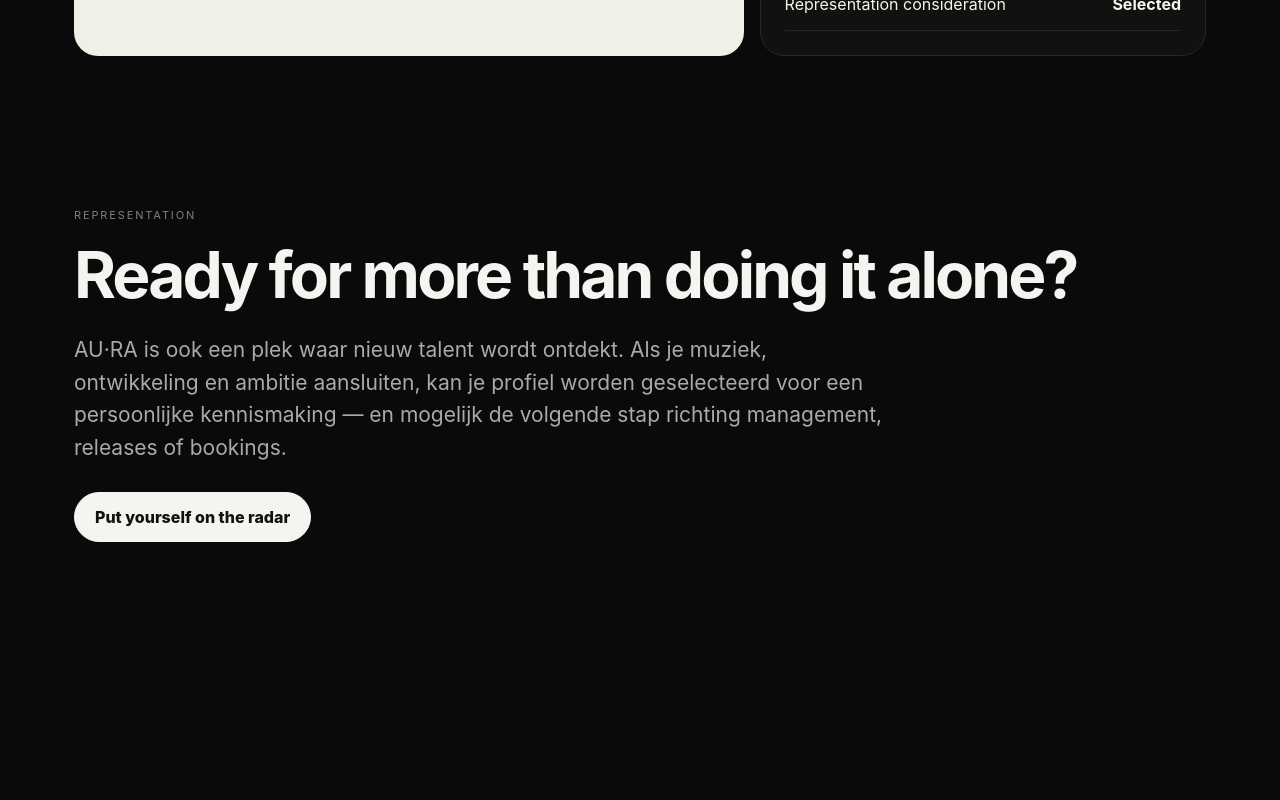
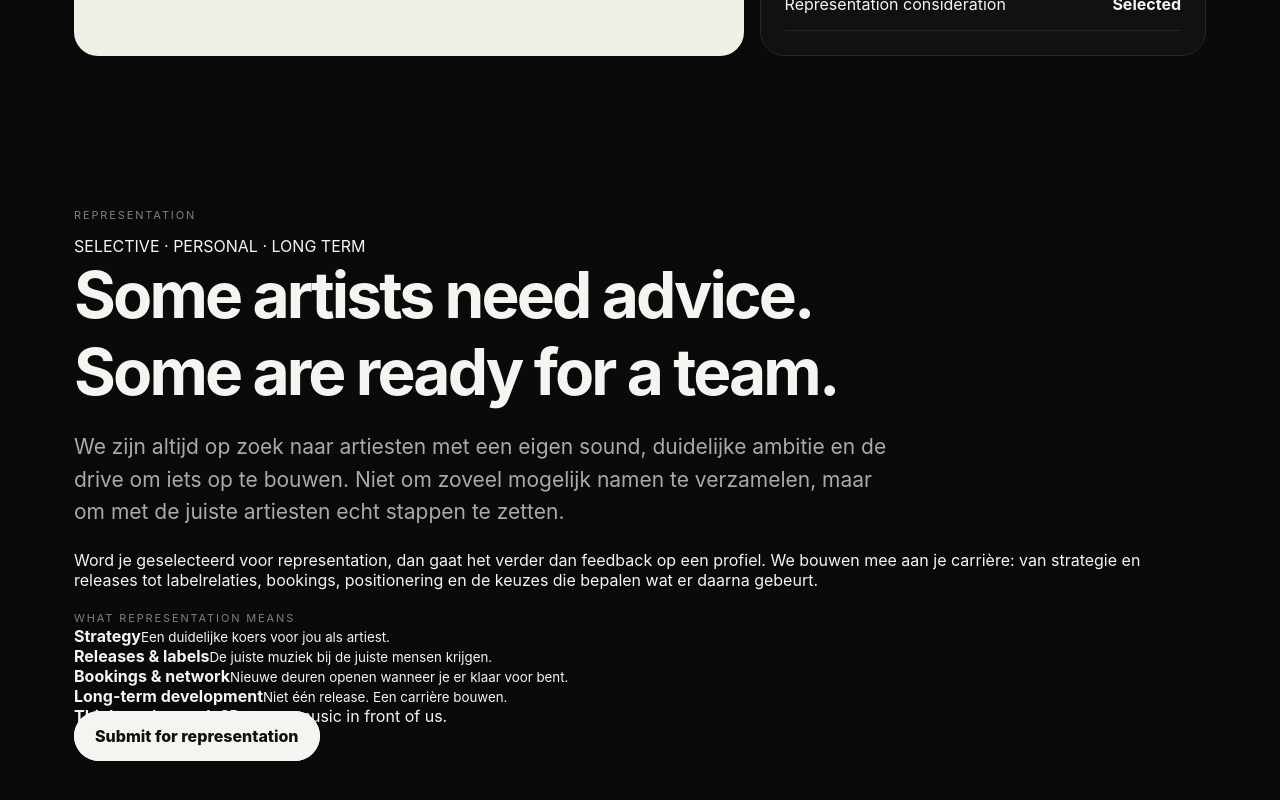
Before and after one commit to Joshsoui/Au.ra, a Next.js app: page / in a window 1280 px wide. Shown: the part 2738-3538 px from the top of the page. Before the commit the page ends 3410 px from the top, so only its background shows below. Built offline with nearby package versions, Linux system fonts and the light colour scheme.

Commit message:
Strengthen representation positioning and closing CTA

```diff
--- a/app/page.tsx
+++ b/app/page.tsx
@@ -36,7 +36,7 @@ export default function Home(){
 
       <section className="section split assessment-demo"><div className="callout"><p>ARTIST REVIEW</p><div className="score" style={{fontSize:42}}>Strong potential</div><h2 style={{fontSize:36}}>Your profile is moving in the right direction.</h2><p className="muted">Je sound en positionering vallen op. Met sterkere live content en een duidelijke volgende release wordt je verhaal als artiest overtuigender.</p></div><div className="card"><p className="muted">NEXT DIRECTION</p><div className="list"><div className="item"><span>Next release positioneren</span><b>Priority</b></div><div className="item"><span>Live profile versterken</span><b>Next</b></div><div className="item"><span>EPK & visuals aanscherpen</span><b>Recommended</b></div><div className="item"><span>Representation consideration</span><b>Selected</b></div></div></div></section>
 
-      <section className="section representation-block" id="representation"><p className="eyebrow">REPRESENTATION</p><h2>Ready for more than doing it alone?</h2><p className="lead">AU·RA is ook een plek waar nieuw talent wordt ontdekt. Als je muziek, ontwikkeling en ambitie aansluiten, kan je profiel worden geselecteerd voor een persoonlijke kennismaking — en mogelijk de volgende stap richting management, releases of bookings.</p><div className="actions"><Link className="btn" href="/artist">Put yourself on the radar</Link></div></section>
+      <section className="section representation-block representation-strong" id="representation"><div className="rep-top"><p className="eyebrow">REPRESENTATION</p><span>SELECTIVE · PERSONAL · LONG TERM</span></div><h2>Some artists need advice.<br/><span>Some are ready for a team.</span></h2><div className="rep-grid"><div><p className="lead">We zijn altijd op zoek naar artiesten met een eigen sound, duidelijke ambitie en de drive om iets op te bouwen. Niet om zoveel mogelijk namen te verzamelen, maar om met de juiste artiesten echt stappen te zetten.</p><p className="rep-copy">Word je geselecteerd voor representation, dan gaat het verder dan feedback op een profiel. We bouwen mee aan je carrière: van strategie en releases tot labelrelaties, bookings, positionering en de keuzes die bepalen wat er daarna gebeurt.</p></div><div className="rep-card"><span className="eyebrow">WHAT REPRESENTATION MEANS</span><div><b>Strategy</b><small>Een duidelijke koers voor jou als artiest.</small></div><div><b>Releases & labels</b><small>De juiste muziek bij de juiste mensen krijgen.</small></div><div><b>Bookings & network</b><small>Nieuwe deuren openen wanneer je er klaar voor bent.</small></div><div><b>Long-term development</b><small>Niet één release. Een carrière bouwen.</small></div></div></div><div className="rep-cta"><div><b>Think you’re ready?</b><span>Put your music in front of us.</span></div><Link className="btn" href="/artist">Submit for representation</Link></div></section>
     </div>
   </main>
 }
```
